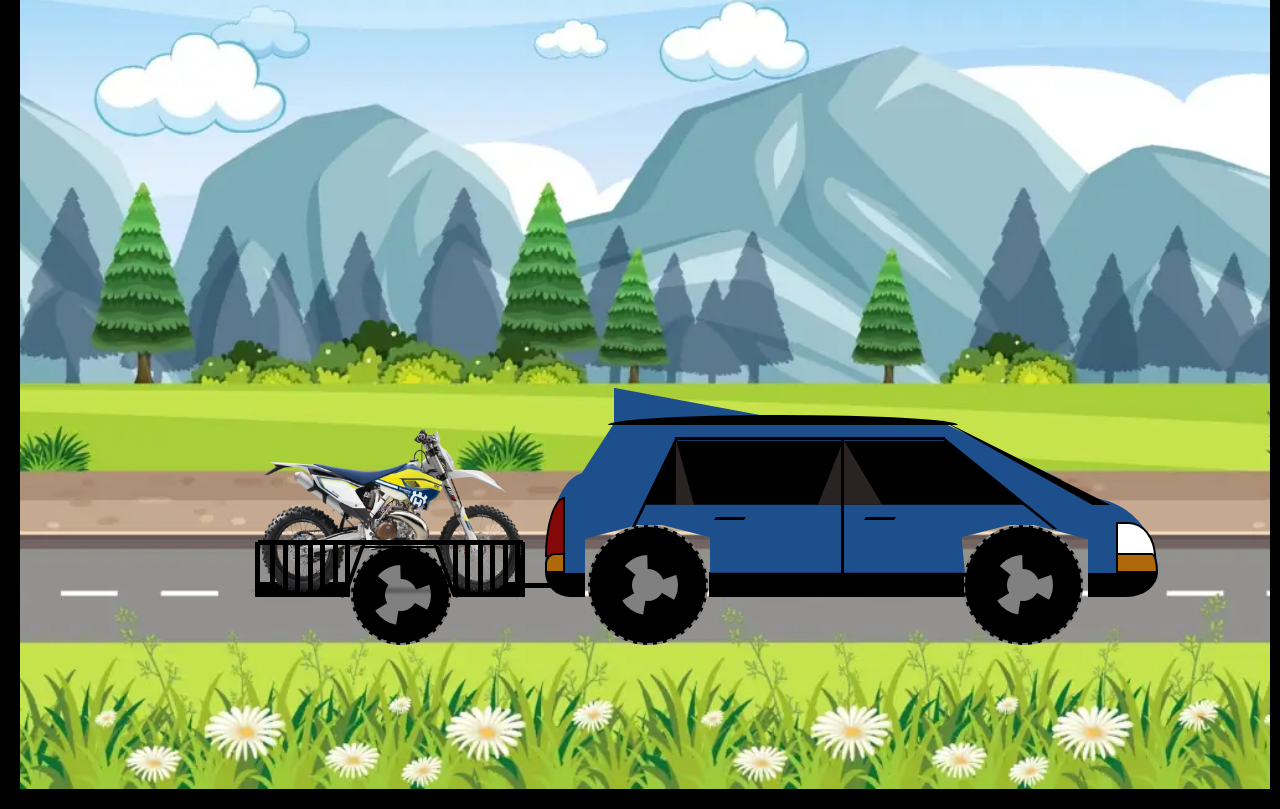
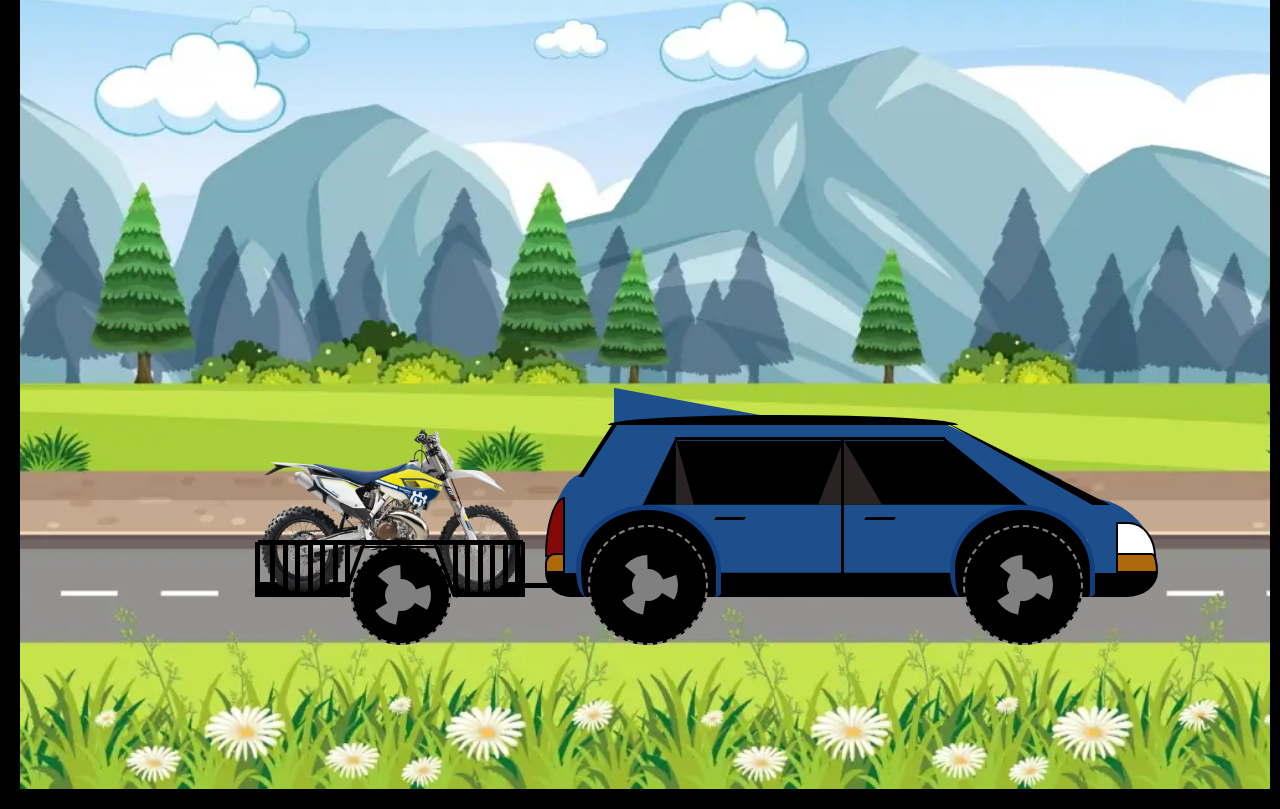
Before and after one commit to lesia-grapeniuk/lessons, a plain HTML site: page lesson_11/index.html in a window 1280 px wide. Shown: the part 2111-2920 px from the top of the page. Drawn offline with Linux system fonts and the light colour scheme.

Commit message:
Add files via upload

```diff
--- a/lesson_11/index.html
+++ b/lesson_11/index.html
@@ -200,6 +200,8 @@
       <!-- car -->
       <div class="car">
         <div class="car__container">
+          <div class="car__wing-block-1"></div>
+          <div class="car__wing-block-2"></div>
           <div class="car__wheel-1 wheel">
             <div class="wheel__center"></div>
           </div>
@@ -263,6 +265,7 @@
               <div class="car__element-3"></div>
               <div class="car__element-4"></div>
               <div class="car__element-5"></div>
+              <div class="car__element-6"></div>
           </div>
 
         </div>
--- a/lesson_11/styles.css/style.css
+++ b/lesson_11/styles.css/style.css
@@ -422,6 +422,7 @@
 }
 
 .wheel {
+  z-index: 2;
   bottom: 18%;
   position: absolute;
   width: 120px;
@@ -451,7 +452,7 @@
 .car__wheel-3 {
   left: 26.5%;
   width: 100px;
-  height: 100px
+  height: 100px;
 }
 
 .car:hover .wheel {
@@ -492,6 +493,30 @@
   height: 75px;
   background-color: #1d4f8d;
   border-radius: 0% 100% 100% 0% / 0% 100% 0% 100%;
+}
+.car__wing-block-1 {
+  position: absolute;
+  width: 145px;
+  height: 92px;
+  border-radius: 49% 50% 5% 7% / 69% 71% 4% 31%;
+  border: 5px solid rgb(17, 63, 128);
+  border-bottom: 0;
+  background-color: #000;
+  bottom: 24%;
+  left: 44.5%;
+  z-index: 1;
+}
+.car__wing-block-2 {
+  position: absolute;
+  width: 145px;
+  height: 92px;
+  border-radius: 49% 50% 5% 7% / 69% 71% 4% 31%;
+  border: 5px solid rgb(17, 63, 128);
+  border-bottom: 0;
+  background-color: #000;
+  bottom: 24%;
+  right: 14%;
+  z-index: 1;
 }
 .car__wing-1 {
   position: absolute;
@@ -554,7 +579,7 @@
   bottom: 45.5%;
   height: 10px;
   background-color: #000;
-  border-radius: 49% 51% 0% 100% / 100% 100% 0% 0%
+  border-radius: 49% 51% 0% 100% / 100% 100% 0% 0%;
 }
 .car__top-line-1 {
   position: absolute;
@@ -577,7 +602,7 @@
   clip-path: polygon(8% 39%, 79% 39%, 100% 100%, 0% 100%);
 }
 .car__top-line-2 {
-position: absolute;
+  position: absolute;
   right: 16.6%;
   width: 255px;
   bottom: 38.6%;
@@ -593,7 +618,6 @@ position: absolute;
   height: 65px;
   background-color: #292323;
   clip-path: polygon(50% 0%, 21% 100%, 94% 100%);
-
 }
 .car__window-2 {
   position: absolute;
@@ -910,4 +934,13 @@ position: absolute;
   background-color: #000;
   transform: skew(-30deg);
 }
+.car__element-6 {
+  position: absolute;
+  left: 46%;
+  width: 5px;
+  bottom: 39%;
+  height: 52px;
+  background-color: #000;
+  transform: skew(-33deg);
+}
 /* #endregion car */
```
